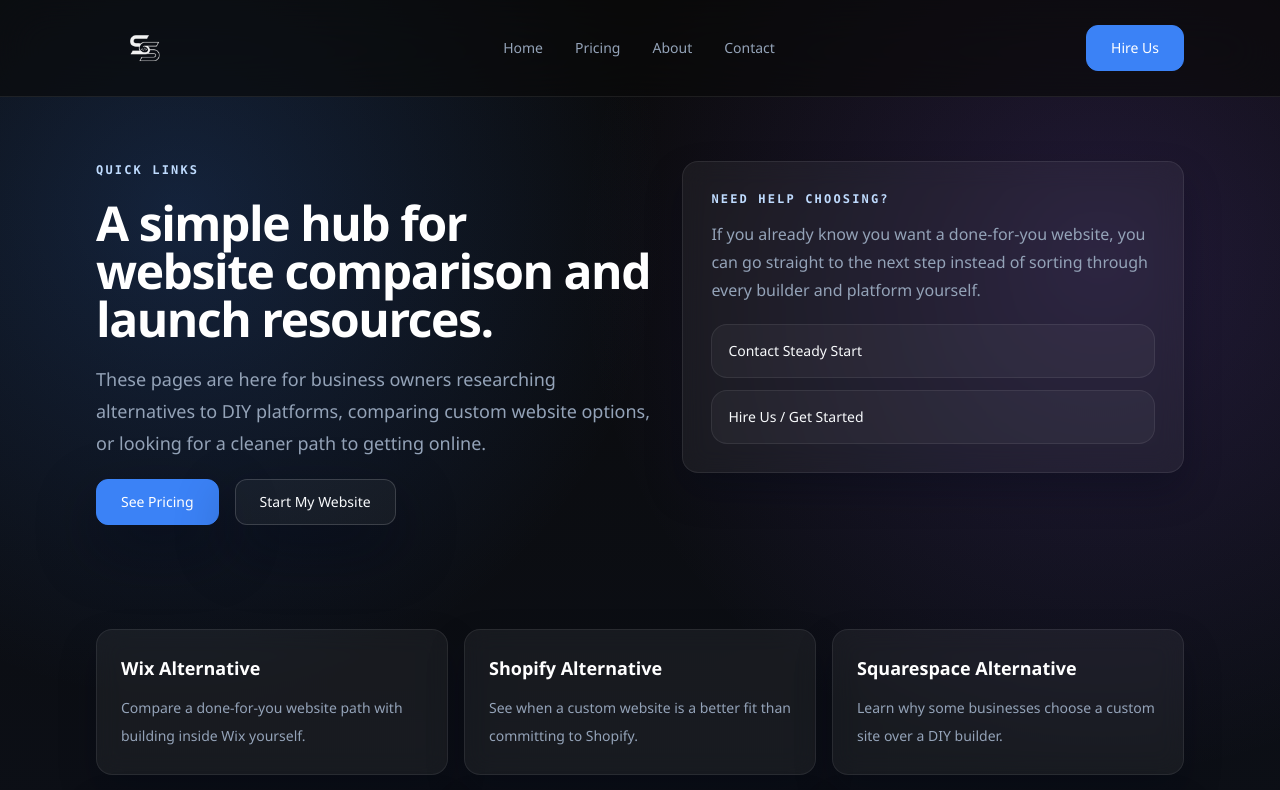
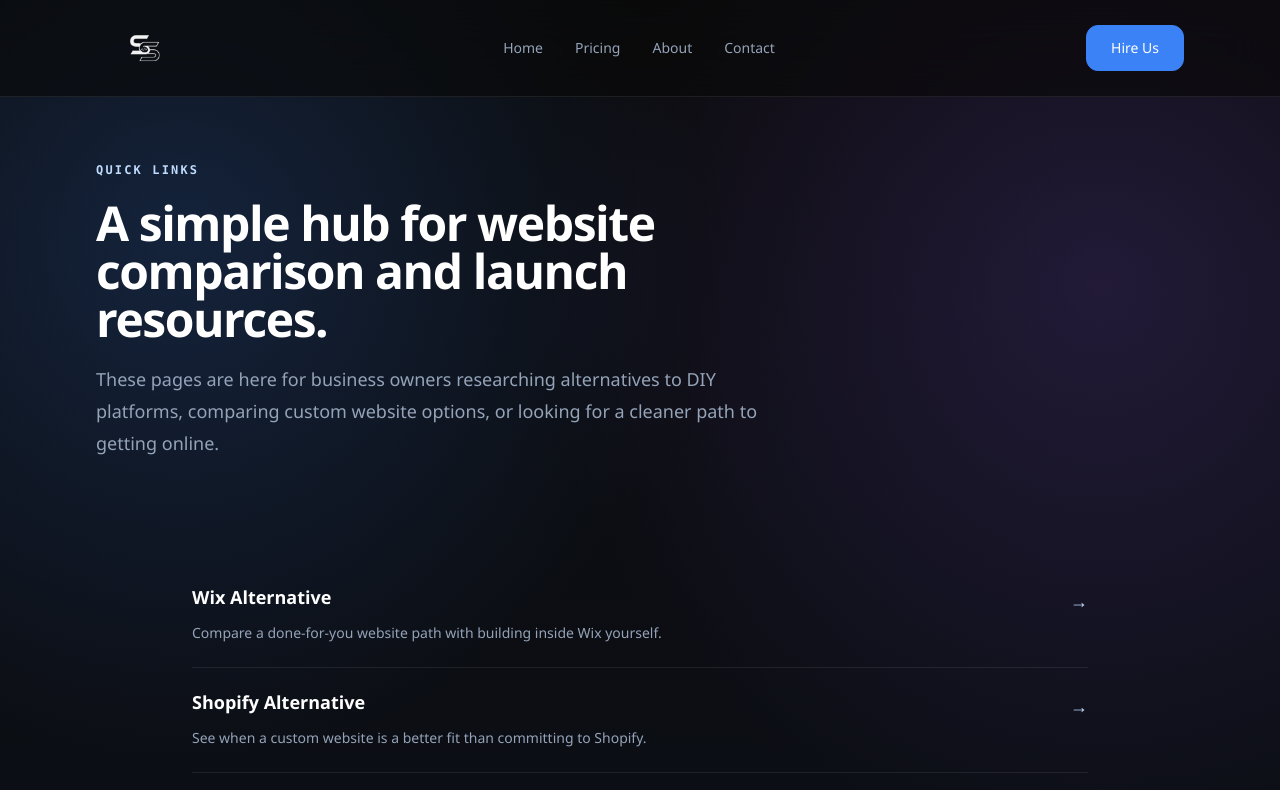
Before and after one commit to MySaaS1023/SS, a Next.js app: page /quick-links in a window 1280 px wide. Shown: the top 790 px of the page. Built offline with nearby package versions, Linux system fonts and the light colour scheme.

Commit message:
Refine quick links page

```diff
--- a/app/quick-links/page.tsx
+++ b/app/quick-links/page.tsx
@@ -57,80 +57,51 @@ export default function QuickLinksPage() {
     <>
       <section className="py-14 sm:py-16">
         <PageContainer>
-          <div className="grid gap-8 lg:grid-cols-[1.05fr_0.95fr] lg:items-start">
-            <div className="space-y-5">
+          <div className="max-w-4xl space-y-5">
             <p className="section-kicker">Quick Links</p>
             <h1 className="max-w-3xl text-4xl font-semibold tracking-[-0.03em] text-white sm:text-5xl">
               A simple hub for website comparison and launch resources.
             </h1>
             <p className="max-w-2xl text-base leading-8 text-[var(--muted)] sm:text-lg">
               These pages are here for business owners researching alternatives to DIY
-                platforms, comparing custom website options, or looking for a cleaner
-                path to getting online.
+              platforms, comparing custom website options, or looking for a cleaner path
+              to getting online.
             </p>
-              <div className="flex flex-col gap-4 sm:flex-row">
-                <Link
-                  href="/pricing"
-                  className={`${primaryButtonClass} force-white-btn text-sm shadow-[var(--shadow)]`}
-                >
-                  See Pricing
-                </Link>
-                <Link
-                  href="/get-started"
-                  className={`${secondaryButtonClass} text-sm shadow-[var(--shadow)]`}
-                >
-                  Start My Website
-                </Link>
-              </div>
-            </div>
-
-            <div className="glass-card p-6 sm:p-7">
-              <p className="section-kicker">Need Help Choosing?</p>
-              <p className="mt-3 text-sm leading-7 text-[var(--muted)] sm:text-base">
-                If you already know you want a done-for-you website, you can go straight to
-                the next step instead of sorting through every builder and platform yourself.
-              </p>
-              <div className="mt-5 space-y-3">
-                <Link
-                  href="/contact"
-                  className="block rounded-2xl border border-[rgba(255,255,255,0.08)] bg-[rgba(255,255,255,0.04)] px-4 py-4 text-sm text-white transition hover:border-[rgba(59,130,246,0.28)]"
-                >
-                  Contact Steady Start
-                </Link>
-                <Link
-                  href="/get-started"
-                  className="block rounded-2xl border border-[rgba(255,255,255,0.08)] bg-[rgba(255,255,255,0.04)] px-4 py-4 text-sm text-white transition hover:border-[rgba(59,130,246,0.28)]"
-                >
-                  Hire Us / Get Started
-                </Link>
-              </div>
-            </div>
           </div>
         </PageContainer>
       </section>
 
       <section className="py-8 sm:py-10">
         <PageContainer>
-          <div className="grid gap-4 md:grid-cols-2 xl:grid-cols-3">
+          <div className="mx-auto max-w-4xl">
             {links.map((link) => (
               <Link
                 key={link.href}
                 href={link.href}
-                className="glass-card block p-6 transition hover:border-[rgba(59,130,246,0.28)] hover:-translate-y-0.5"
+                className="group block border-b border-[rgba(255,255,255,0.08)] py-5 transition hover:border-[rgba(59,130,246,0.28)]"
               >
-                <p className="text-lg font-semibold text-white">{link.title}</p>
-                <p className="mt-3 text-sm leading-7 text-[var(--muted)]">
+                <div className="flex items-start justify-between gap-4">
+                  <div className="min-w-0">
+                    <p className="text-lg font-semibold text-white transition group-hover:text-[#dbeafe]">
+                      {link.title}
+                    </p>
+                    <p className="mt-2 text-sm leading-7 text-[var(--muted)]">
                       {link.description}
                     </p>
+                  </div>
+                  <span className="mt-1 shrink-0 text-lg text-[#bfdbfe] transition group-hover:translate-x-1">
+                    →
+                  </span>
+                </div>
               </Link>
             ))}
           </div>
         </PageContainer>
       </section>
 
-      <section className="py-8 sm:py-10">
+      <section className="py-12 sm:py-14">
         <PageContainer>
-          <div className="glass-card p-6 sm:p-8">
+          <div className="mx-auto max-w-4xl glass-card p-6 sm:p-8">
             <p className="section-kicker">Next Step</p>
             <h2 className="mt-3 text-3xl font-semibold tracking-[-0.03em] text-white sm:text-4xl">
               Ready to move from research to launch?
```
Lines whose indentation alone changed are shown as unchanged.
